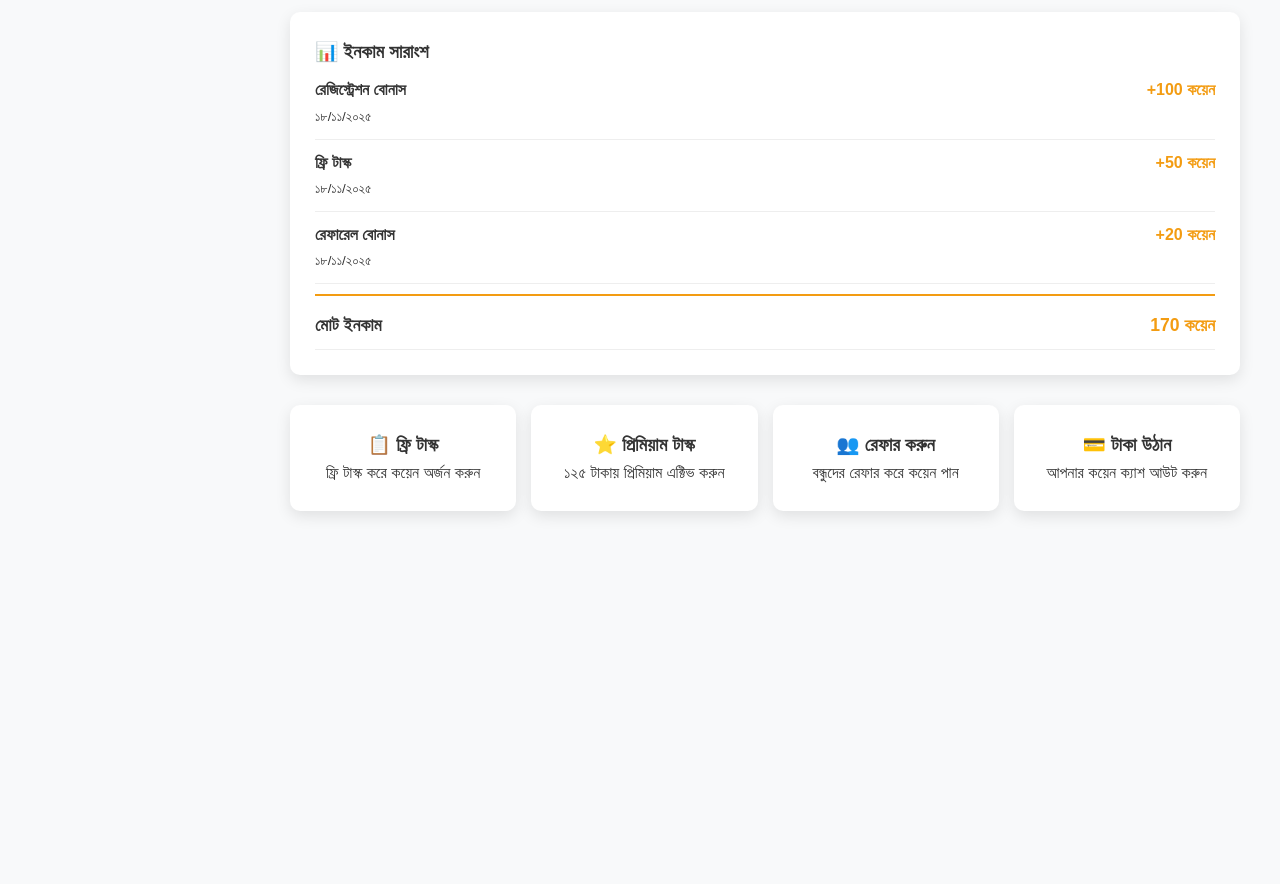
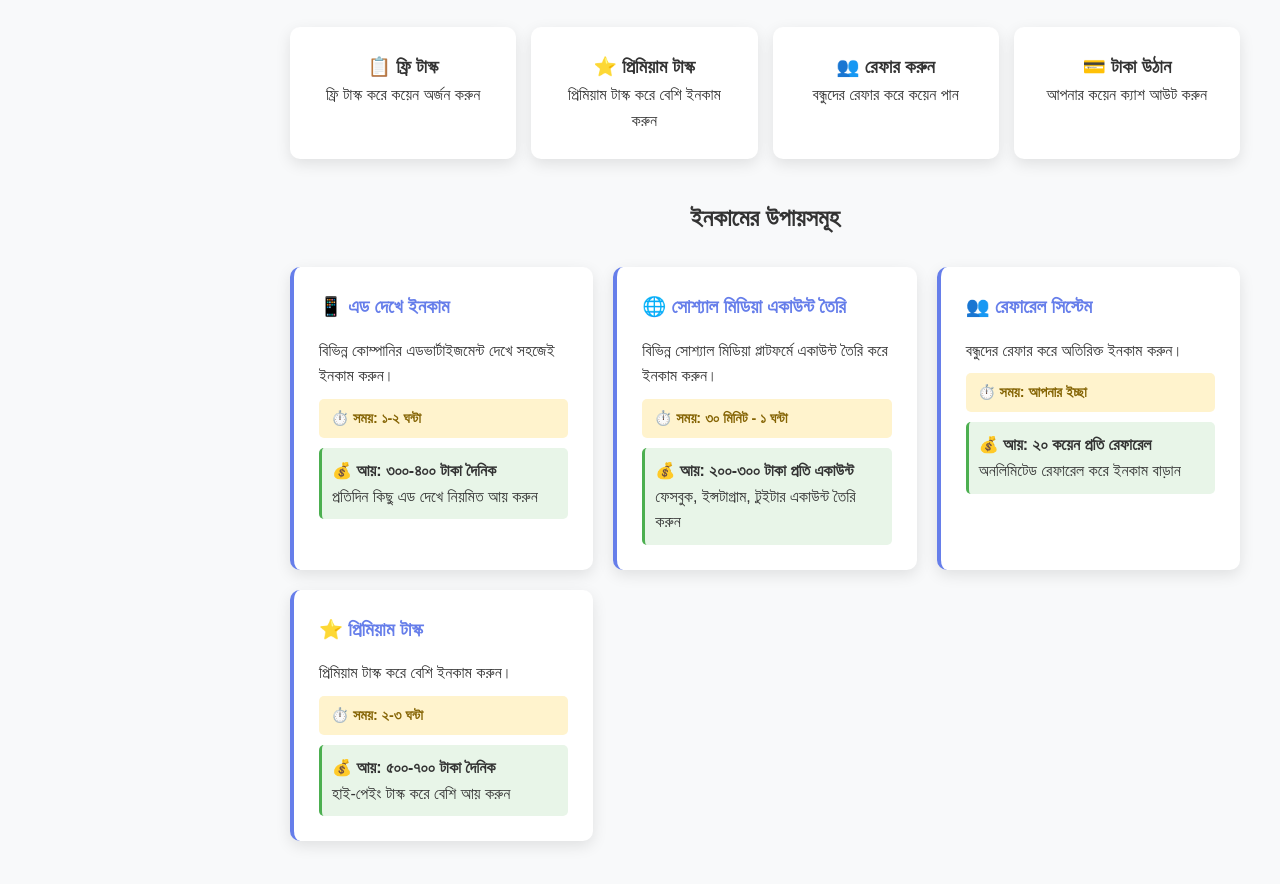
Before and after one commit to Incomehub000/Income-hub, a plain HTML site: page dashboard.html in a window 1280 px wide. Shown: the part 814-1698 px from the top of the page. Before the commit the page ends 1385 px from the top, so only its background shows below. Drawn offline with Linux system fonts and the light colour scheme; sample sign-in values are in the browser's storage.

Commit message:
Refactor income section and add earning methods
Removed income breakdown section and related JavaScript functionality. Added new income methods section with details on earning opportunities.

```diff
--- a/dashboard.html
+++ b/dashboard.html
@@ -46,7 +46,7 @@
             background: #e8f5e8;
             padding: 15px;
             border-radius: 10px;
-            margin: 15px 0;
+            margin: 15px 0 30px 0;
             border-left: 4px solid #4CAF50;
         }
 
@@ -68,30 +68,6 @@
             border-radius: 5px;
             cursor: pointer;
             margin-left: 10px;
-        }
-
-        .income-breakdown {
-            background: white;
-            padding: 25px;
-            border-radius: 10px;
-            box-shadow: 0 5px 15px rgba(0,0,0,0.1);
-            margin-bottom: 30px;
-        }
-
-        .income-item {
-            display: flex;
-            justify-content: space-between;
-            padding: 10px 0;
-            border-bottom: 1px solid #eee;
-        }
-
-        .income-source {
-            font-weight: bold;
-        }
-
-        .income-amount {
-            color: #f39c12;
-            font-weight: bold;
         }
 
         .sidebar {
@@ -137,6 +113,7 @@
             display: grid;
             grid-template-columns: repeat(auto-fit, minmax(200px, 1fr));
             gap: 15px;
+            margin-bottom: 40px;
         }
 
         .menu-card {
@@ -171,6 +148,74 @@
             cursor: pointer;
             margin-top: 20px;
         }
+
+        .menu-toggle {
+            display: none;
+            flex-direction: column;
+            cursor: pointer;
+            padding: 5px;
+        }
+
+        .menu-toggle span {
+            width: 25px;
+            height: 3px;
+            background: white;
+            margin: 3px 0;
+            transition: 0.3s;
+        }
+
+        .income-methods {
+            display: grid;
+            grid-template-columns: repeat(auto-fit, minmax(280px, 1fr));
+            gap: 20px;
+            margin-top: 20px;
+        }
+
+        .income-method {
+            background: white;
+            padding: 25px;
+            border-radius: 10px;
+            box-shadow: 0 5px 15px rgba(0,0,0,0.1);
+            border-left: 4px solid #667eea;
+        }
+
+        .income-method h3 {
+            color: #667eea;
+            margin-bottom: 15px;
+            font-size: 1.2rem;
+        }
+
+        .time-estimate {
+            background: #fff3cd;
+            padding: 8px 12px;
+            border-radius: 5px;
+            margin: 10px 0;
+            font-weight: bold;
+            color: #856404;
+            font-size: 0.9rem;
+        }
+
+        .income-details {
+            background: #e8f5e8;
+            padding: 10px;
+            border-radius: 5px;
+            margin-top: 10px;
+            border-left: 3px solid #4CAF50;
+        }
+
+        @media (max-width: 768px) {
+            .sidebar {
+                display: none;
+            }
+
+            .main-content {
+                margin-left: 0;
+            }
+
+            .menu-toggle {
+                display: flex;
+            }
+        }
     </style>
 </head>
 <body>
@@ -182,11 +227,16 @@
             <div class="nav-buttons">
                 <button class="btn login-btn" onclick="logout()">লগআউট</button>
             </div>
+            <div class="menu-toggle" onclick="toggleSidebar()">
+                <span></span>
+                <span></span>
+                <span></span>
+            </div>
         </div>
     </nav>
 
     <!-- সাইডবার মেনু -->
-    <div class="sidebar">
+    <div class="sidebar" id="sidebar">
         <ul class="sidebar-menu">
             <li><a href="dashboard.html">🏠 হোম পেজ</a></li>
             <li><a href="tasks.html">📋 ফ্রি টাস্ক</a></li>
@@ -195,6 +245,7 @@
             <li><a href="referral.html">👥 রেফার সিস্টেম</a></li>
             <li><a href="income.html">💰 ইনকাম রিপোর্ট</a></li>
             <li><a href="profile.html">👤 প্রোফাইল</a></li>
+            <li><a href="javascript:void(0)" onclick="logout()">🚪 লগআউট</a></li>
         </ul>
     </div>
 
@@ -242,14 +293,7 @@
                 <button class="copy-btn" onclick="copyReferralLink()">লিংক কপি করুন</button>
             </div>
 
-            <!-- ইনকাম ব্রেকডাউন -->
-            <div class="income-breakdown">
-                <h3>📊 ইনকাম সারাংশ</h3>
-                <div id="incomeBreakdown">
-                    <!-- JavaScript দিয়ে ডাটা লোড হবে -->
-                </div>
-            </div>
-
+            <!-- দ্রুত মেনু -->
             <div class="menu-grid">
                 <div class="menu-card" onclick="window.location.href='tasks.html'">
                     <h3>📋 ফ্রি টাস্ক</h3>
@@ -258,7 +302,7 @@
 
                 <div class="menu-card" onclick="window.location.href='premium.html'">
                     <h3>⭐ প্রিমিয়াম টাস্ক</h3>
-                    <p>১২৫ টাকায় প্রিমিয়াম এক্টিভ করুন</p>
+                    <p>প্রিমিয়াম টাস্ক করে বেশি ইনকাম করুন</p>
                 </div>
 
                 <div class="menu-card" onclick="window.location.href='referral.html'">
@@ -269,6 +313,61 @@
                 <div class="menu-card" onclick="window.location.href='withdraw.html'">
                     <h3>💳 টাকা উঠান</h3>
                     <p>আপনার কয়েন ক্যাশ আউট করুন</p>
+                </div>
+            </div>
+
+            <!-- কিভাবে ইনকাম করবেন সেকশন -->
+            <div class="income-breakdown">
+                <h2 style="text-align: center; margin-bottom: 30px; color: #333;">ইনকামের উপায়সমূহ</h2>
+
+                <div class="income-methods">
+                    <div class="income-method">
+                        <h3>📱 এড দেখে ইনকাম</h3>
+                        <p>বিভিন্ন কোম্পানির এডভার্টাইজমেন্ট দেখে সহজেই ইনকাম করুন।</p>
+                        <div class="time-estimate">
+                            ⏱️ সময়: ১-২ ঘন্টা
+                        </div>
+                        <div class="income-details">
+                            <strong>💰 আয়: ৩০০-৪০০ টাকা দৈনিক</strong>
+                            <p>প্রতিদিন কিছু এড দেখে নিয়মিত আয় করুন</p>
+                        </div>
+                    </div>
+
+                    <div class="income-method">
+                        <h3>🌐 সোশ্যাল মিডিয়া একাউন্ট তৈরি</h3>
+                        <p>বিভিন্ন সোশ্যাল মিডিয়া প্লাটফর্মে একাউন্ট তৈরি করে ইনকাম করুন।</p>
+                        <div class="time-estimate">
+                            ⏱️ সময়: ৩০ মিনিট - ১ ঘন্টা
+                        </div>
+                        <div class="income-details">
+                            <strong>💰 আয়: ২০০-৩০০ টাকা প্রতি একাউন্ট</strong>
+                            <p>ফেসবুক, ইন্সটাগ্রাম, টুইটার একাউন্ট তৈরি করুন</p>
+                        </div>
+                    </div>
+
+                    <div class="income-method">
+                        <h3>👥 রেফারেল সিস্টেম</h3>
+                        <p>বন্ধুদের রেফার করে অতিরিক্ত ইনকাম করুন।</p>
+                        <div class="time-estimate">
+                            ⏱️ সময়: আপনার ইচ্ছা
+                        </div>
+                        <div class="income-details">
+                            <strong>💰 আয়: ২০ কয়েন প্রতি রেফারেল</strong>
+                            <p>অনলিমিটেড রেফারেল করে ইনকাম বাড়ান</p>
+                        </div>
+                    </div>
+
+                    <div class="income-method">
+                        <h3>⭐ প্রিমিয়াম টাস্ক</h3>
+                        <p>প্রিমিয়াম টাস্ক করে বেশি ইনকাম করুন।</p>
+                        <div class="time-estimate">
+                            ⏱️ সময়: ২-৩ ঘন্টা
+                        </div>
+                        <div class="income-details">
+                            <strong>💰 আয়: ৫০০-৭০০ টাকা দৈনিক</strong>
+                            <p>হাই-পেইং টাস্ক করে বেশি আয় করুন</p>
+                        </div>
+                    </div>
                 </div>
             </div>
         </div>
@@ -287,7 +386,6 @@
 
             // ড্যাশবোর্ড আপডেট
             updateDashboard(currentUser);
-            updateIncomeBreakdown(currentUser);
             updateReferralLink(currentUser);
         });
 
@@ -322,39 +420,6 @@
             document.getElementById('referralLink').textContent = referralLink;
         }
 
-        function updateIncomeBreakdown(user) {
-            const incomeBreakdown = document.getElementById('incomeBreakdown');
-            const incomeData = user.incomeHistory || [
-                { source: 'রেজিস্ট্রেশন বোনাস', amount: 100, date: new Date().toLocaleDateString('bn-BD') },
-                { source: 'ফ্রি টাস্ক', amount: 50, date: new Date().toLocaleDateString('bn-BD') },
-                { source: 'রেফারেল বোনাস', amount: 20, date: new Date().toLocaleDateString('bn-BD') }
-            ];
-
-            let html = '';
-            incomeData.forEach(income => {
-                html += `
-                    <div class="income-item">
-                        <div>
-                            <span class="income-source">${income.source}</span>
-                            <br><small>${income.date}</small>
-                        </div>
-                        <span class="income-amount">+${income.amount} কয়েন</span>
-                    </div>
-                `;
-            });
-
-            // টোটাল ইনকাম
-            const totalIncome = incomeData.reduce((sum, income) => sum + income.amount, 0);
-            html += `
-                <div class="income-item" style="border-top: 2px solid #f39c12; margin-top: 10px; padding-top: 15px;">
-                    <span class="income-source" style="font-size: 1.1rem;">মোট ইনকাম</span>
-                    <span class="income-amount" style="font-size: 1.1rem;">${totalIncome} কয়েন</span>
-                </div>
-            `;
-
-            incomeBreakdown.innerHTML = html;
-        }
-
         function copyReferralLink() {
             const referralLink = document.getElementById('referralLink').textContent;
             navigator.clipboard.writeText(referralLink).then(function() {
@@ -364,11 +429,29 @@
             });
         }
 
+        function toggleSidebar() {
+            const sidebar = document.getElementById('sidebar');
+            if (sidebar.style.display === 'block') {
+                sidebar.style.display = 'none';
+            } else {
+                sidebar.style.display = 'block';
+            }
+        }
+
         function logout() {
             localStorage.removeItem('currentUser');
             alert('লগআউট সফল!');
             window.location.href = 'index.html';
         }
+
+        // মোবাইলে সাইডবার অটো হাইড
+        window.addEventListener('resize', function() {
+            if (window.innerWidth > 768) {
+                document.getElementById('sidebar').style.display = 'block';
+            } else {
+                document.getElementById('sidebar').style.display = 'none';
+            }
+        });
     </script>
 </body>
 </html>
```
